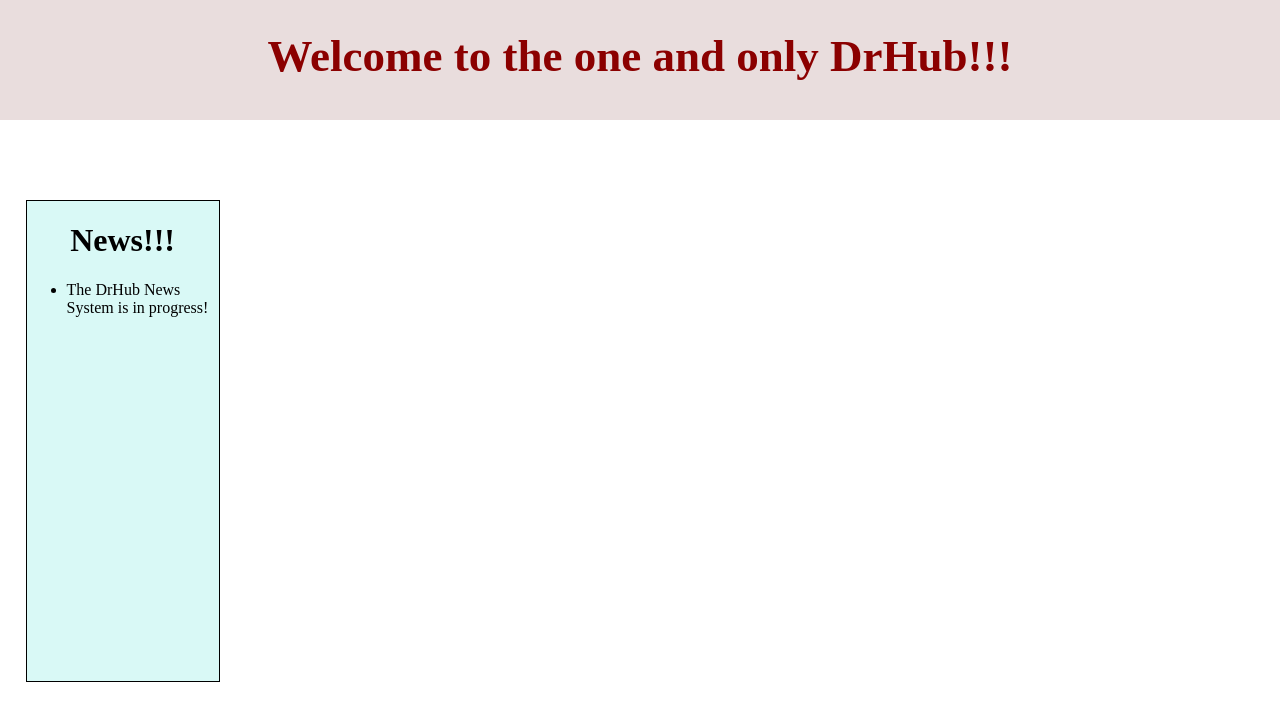
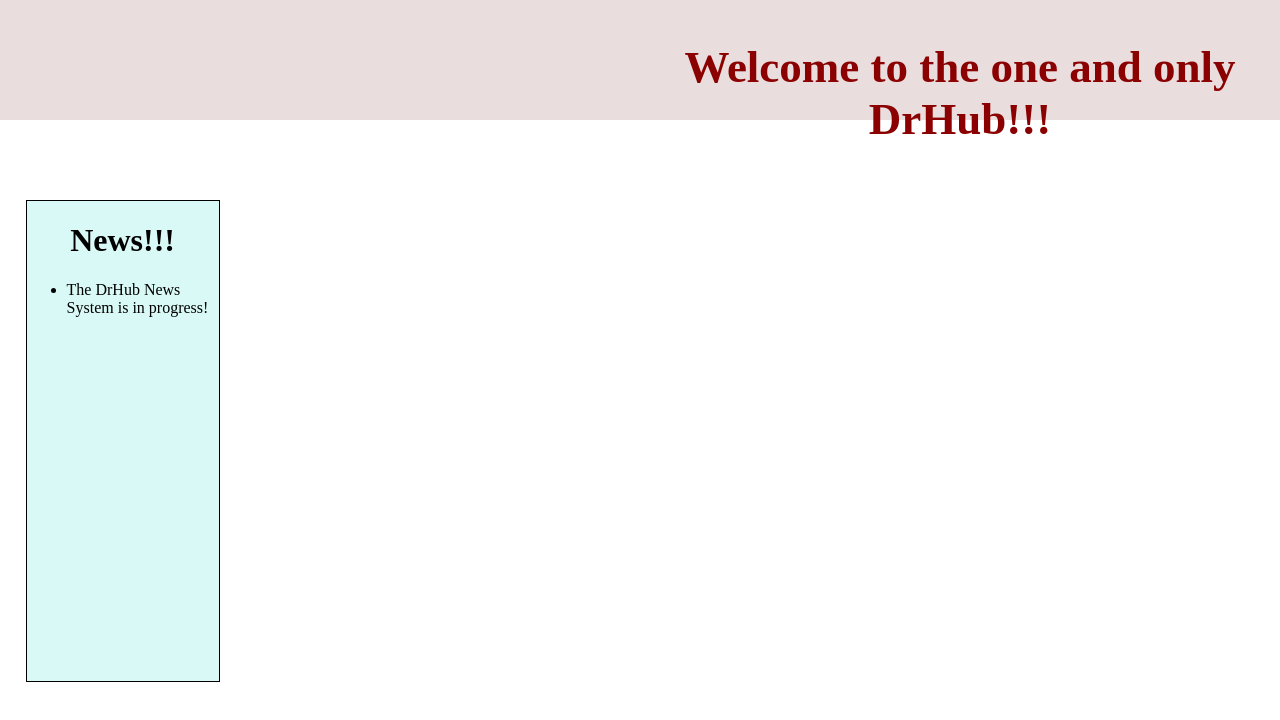
Before and after one commit to Schoolgames100/schoolgames100.github.io, a plain HTML site: page index.html in a window 1280 px wide. Drawn offline with Linux system fonts and the light colour scheme.

Commit message:
Update index.html

```diff
--- a/index.html
+++ b/index.html
@@ -23,6 +23,8 @@
           #title {
               font-size: 45px;
               color: darkred;
+              position: absolute;
+              top: 9%; left: 50%;
           }
           #Title-Div {
            background: rgba(201,171,171, 0.4);
```
